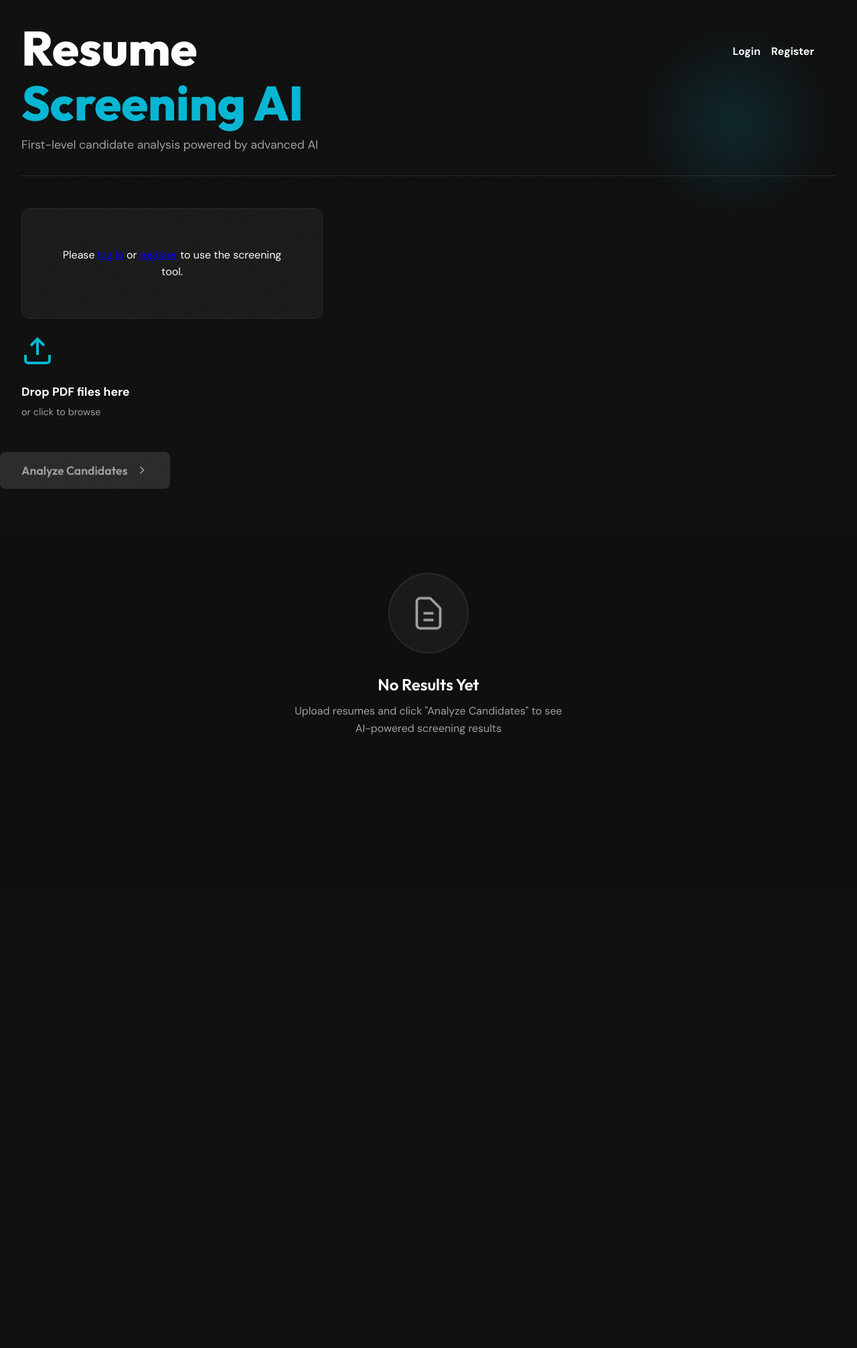
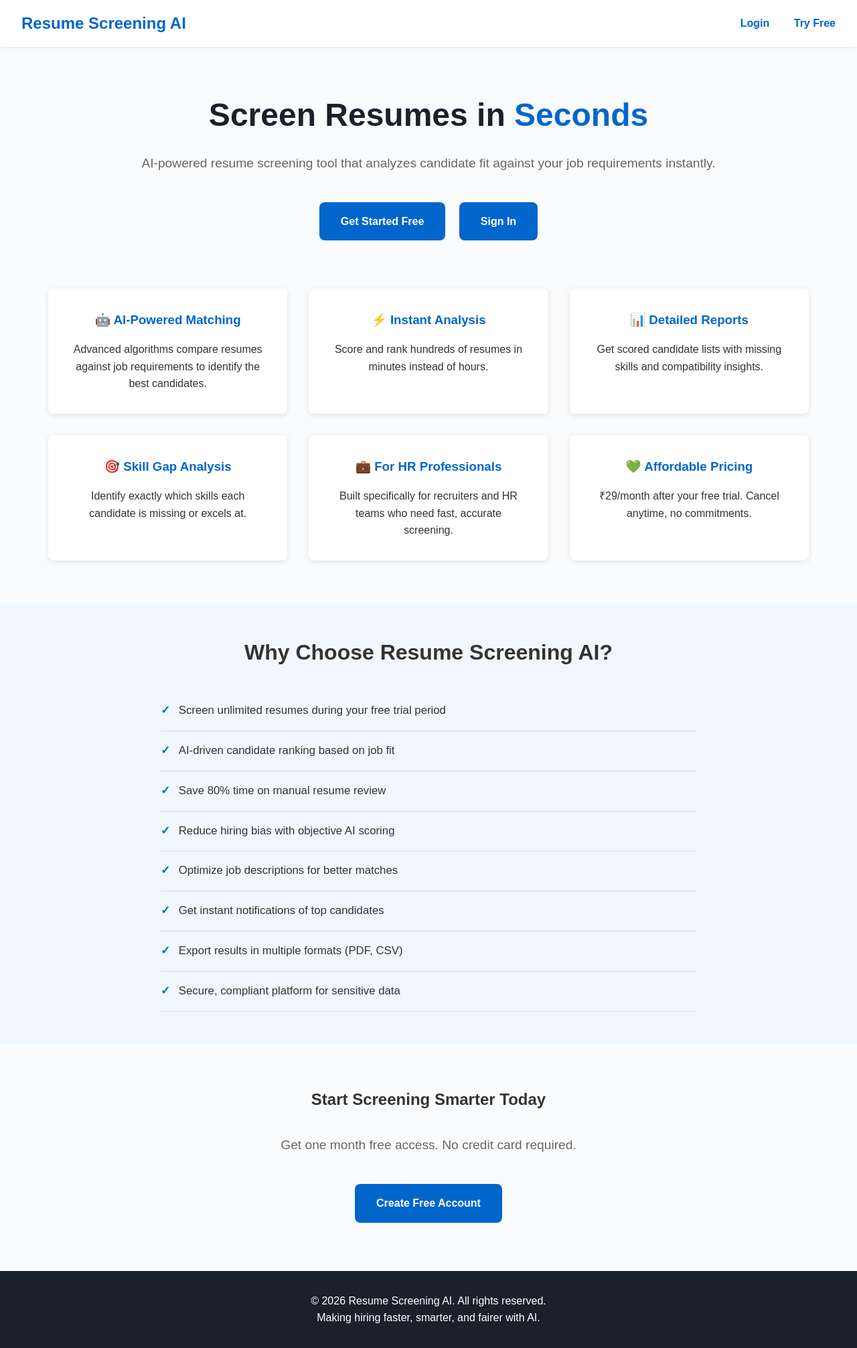
Before and after one commit to g72728719-cyber/resume-screening-ai, a Flask app: page / in a window 1280 px wide. Shown: the whole page at 67% size. Before the commit the page ends 1097 px from the top, so only its background shows below. Run offline with Flask 3, Linux system fonts and the light colour scheme.

Commit message:
add professional SEO optimization and landing page

```diff
--- a/flask_app.py
+++ b/flask_app.py
@@ -255,8 +255,10 @@
 
 @app.route('/')
 def index():
-    """Render the main page"""
-    # show login/register links if not authenticated
+    """Render the main page or landing page"""
+    # show landing page to unauthenticated users
+    if not current_user.is_authenticated:
+        return render_template('landing.html')
     return render_template('index.html')
 
 # ---------- authentication routes ----------------------------------------
@@ -564,6 +566,40 @@
     if 'otp_sent_at' not in cols:
         db.engine.execute('ALTER TABLE user ADD COLUMN otp_sent_at DATETIME')
 
+
+# ---- SEO Routes ----
+@app.route('/robots.txt')
+def robots():
+    return send_file('robots.txt', mimetype='text/plain')
+
+
+@app.route('/sitemap.xml')
+def sitemap():
+    from flask import Response
+    sitemap_xml = '''<?xml version="1.0" encoding="UTF-8"?>
+<urlset xmlns="http://www.sitemaps.org/schemas/sitemap/0.9">
+    <url>
+        <loc>https://resume-screening-ai-h1fv.onrender.com/</loc>
+        <lastmod>2026-02-26</lastmod>
+        <changefreq>weekly</changefreq>
+        <priority>1.0</priority>
+    </url>
+    <url>
+        <loc>https://resume-screening-ai-h1fv.onrender.com/register</loc>
+        <lastmod>2026-02-26</lastmod>
+        <changefreq>monthly</changefreq>
+        <priority>0.8</priority>
+    </url>
+    <url>
+        <loc>https://resume-screening-ai-h1fv.onrender.com/login</loc>
+        <lastmod>2026-02-26</lastmod>
+        <changefreq>monthly</changefreq>
+        <priority>0.8</priority>
+    </url>
+</urlset>'''
+    return Response(sitemap_xml, mimetype='application/xml')
+
+
 if __name__ == '__main__':
     logger.info("Starting Resume Screening AI Flask application...")
     db.create_all()
--- a/templates/index.html
+++ b/templates/index.html
@@ -47,13 +47,13 @@
                 {% if current_user.is_authenticated and current_user.is_active() %}
                 <div class="panel-card">
                     <div class="panel-header">
-                        <h2>Job Requirements</h2>
+                        <h2>Job Description</h2>
                         <span class="step-badge">Step 1</span>
                     </div>
                     <textarea
                         id="jobDescription"
                         class="job-description-input"
-                        placeholder="Paste the complete job description here...&#10;&#10;Include required skills, experience level, responsibilities, and qualifications."
+                        placeholder="Paste the job description, required skills, experience level, and qualifications here…"
                         rows="8"
                     ></textarea>
                 </div>
--- /dev/null
+++ b/templates/landing.html
@@ -0,0 +1,222 @@
+<!DOCTYPE html>
+<html lang="en">
+<head>
+    <meta charset="UTF-8">
+    <meta name="viewport" content="width=device-width, initial-scale=1.0">
+    <meta name="description" content="Resume Screening AI - Intelligent resume screening tool for HR professionals. Analyze resumes against job requirements using advanced AI technology.">
+    <meta name="keywords" content="resume screening, resume parser, candidate screening, AI recruiting, resume analysis, HR software, ATS">
+    <meta name="robots" content="index, follow">
+
+    <meta property="og:type" content="website">
+    <meta property="og:title" content="Resume Screening AI - Smart Resume Analysis for Recruiters">
+    <meta property="og:description" content="Screen hundreds of resumes instantly with AI-powered matching against job requirements.">
+    <meta property="og:url" content="https://resume-screening-ai-h1fv.onrender.com/">
+
+    <script type="application/ld+json">
+    {
+      "@context": "https://schema.org",
+      "@type": "Product",
+      "name": "Resume Screening AI",
+      "description": "AI-powered resume screening and candidate analysis platform for HR professionals",
+      "brand": "Resume Screening AI",
+      "offers": {
+        "@type": "Offer",
+        "price": "29",
+        "priceCurrency": "INR",
+        "url": "https://resume-screening-ai-h1fv.onrender.com/"
+      }
+    }
+    </script>
+
+    <title>Resume Screening AI - Automated Candidate Analysis Tool</title>
+    <style>
+        * {
+            margin: 0;
+            padding: 0;
+            box-sizing: border-box;
+        }
+        body {
+            font-family: 'DM Sans', sans-serif;
+            line-height: 1.6;
+            color: #333;
+            background: #fafbfc;
+        }
+        .navbar {
+            background: white;
+            padding: 1rem 2rem;
+            box-shadow: 0 1px 3px rgba(0,0,0,0.1);
+            display: flex;
+            justify-content: space-between;
+            align-items: center;
+        }
+        .navbar a {
+            margin-left: 2rem;
+            text-decoration: none;
+            color: #0066cc;
+            font-weight: 600;
+        }
+        .hero {
+            max-width: 1200px;
+            margin: 4rem auto 2rem;
+            padding: 0 2rem;
+            text-align: center;
+        }
+        h1 {
+            font-size: 3rem;
+            margin-bottom: 1rem;
+            color: #1a202c;
+        }
+        .highlight {
+            color: #0066cc;
+        }
+        .hero p {
+            font-size: 1.2rem;
+            color: #666;
+            margin-bottom: 2rem;
+            line-height: 1.8;
+        }
+        .cta-btn {
+            background: #0066cc;
+            color: white;
+            padding: 1rem 2rem;
+            border: none;
+            border-radius: 8px;
+            font-size: 1rem;
+            font-weight: 600;
+            cursor: pointer;
+            text-decoration: none;
+            display: inline-block;
+            margin: 0.5rem;
+            transition: background 0.3s;
+        }
+        .cta-btn:hover {
+            background: #0052a3;
+        }
+        .features {
+            max-width: 1200px;
+            margin: 4rem auto;
+            padding: 0 2rem;
+            display: grid;
+            grid-template-columns: repeat(auto-fit, minmax(300px, 1fr));
+            gap: 2rem;
+        }
+        .feature-card {
+            background: white;
+            padding: 2rem;
+            border-radius: 8px;
+            box-shadow: 0 2px 8px rgba(0,0,0,0.1);
+            text-align: center;
+        }
+        .feature-card h3 {
+            color: #0066cc;
+            margin-bottom: 1rem;
+        }
+        .benefits {
+            background: #f0f7ff;
+            padding: 3rem 2rem;
+            margin: 3rem 0;
+        }
+        .benefits h2 {
+            text-align: center;
+            margin-bottom: 2rem;
+            font-size: 2rem;
+        }
+        .benefits-list {
+            max-width: 800px;
+            margin: 0 auto;
+        }
+        .benefits-list li {
+            list-style: none;
+            padding: 1rem 0;
+            border-bottom: 1px solid #ddd;
+            font-size: 1.05rem;
+        }
+        .benefits-list li:before {
+            content: "✓ ";
+            color: #0066cc;
+            font-weight: bold;
+            margin-right: 0.5rem;
+        }
+        footer {
+            background: #1a202c;
+            color: white;
+            text-align: center;
+            padding: 2rem;
+            margin-top: 4rem;
+        }
+        @media (max-width: 768px) {
+            h1 { font-size: 2rem; }
+            .navbar { flex-direction: column; }
+            .navbar a { margin: 0.5rem; }
+        }
+    </style>
+</head>
+<body>
+    <nav class="navbar">
+        <h1 style="margin:0; color:#0066cc; font-size:1.5rem;">Resume Screening <strong>AI</strong></h1>
+        <div>
+            <a href="{{ url_for('login') }}">Login</a>
+            <a href="{{ url_for('register') }}">Try Free</a>
+        </div>
+    </nav>
+
+    <section class="hero">
+        <h1>Screen Resumes in <span class="highlight">Seconds</span></h1>
+        <p>AI-powered resume screening tool that analyzes candidate fit against your job requirements instantly.</p>
+        <a href="{{ url_for('register') }}" class="cta-btn">Get Started Free</a>
+        <a href="{{ url_for('login') }}" class="cta-btn">Sign In</a>
+    </section>
+
+    <section class="features">
+        <div class="feature-card">
+            <h3>🤖 AI-Powered Matching</h3>
+            <p>Advanced algorithms compare resumes against job requirements to identify the best candidates.</p>
+        </div>
+        <div class="feature-card">
+            <h3>⚡ Instant Analysis</h3>
+            <p>Score and rank hundreds of resumes in minutes instead of hours.</p>
+        </div>
+        <div class="feature-card">
+            <h3>📊 Detailed Reports</h3>
+            <p>Get scored candidate lists with missing skills and compatibility insights.</p>
+        </div>
+        <div class="feature-card">
+            <h3>🎯 Skill Gap Analysis</h3>
+            <p>Identify exactly which skills each candidate is missing or excels at.</p>
+        </div>
+        <div class="feature-card">
+            <h3>💼 For HR Professionals</h3>
+            <p>Built specifically for recruiters and HR teams who need fast, accurate screening.</p>
+        </div>
+        <div class="feature-card">
+            <h3>💚 Affordable Pricing</h3>
+            <p>₹29/month after your free trial. Cancel anytime, no commitments.</p>
+        </div>
+    </section>
+
+    <section class="benefits">
+        <h2>Why Choose Resume Screening AI?</h2>
+        <ul class="benefits-list">
+            <li>Screen unlimited resumes during your free trial period</li>
+            <li>AI-driven candidate ranking based on job fit</li>
+            <li>Save 80% time on manual resume review</li>
+            <li>Reduce hiring bias with objective AI scoring</li>
+            <li>Optimize job descriptions for better matches</li>
+            <li>Get instant notifications of top candidates</li>
+            <li>Export results in multiple formats (PDF, CSV)</li>
+            <li>Secure, compliant platform for sensitive data</li>
+        </ul>
+    </section>
+
+    <section class="hero">
+        <h2>Start Screening Smarter Today</h2>
+        <p style="margin:2rem 0;">Get one month free access. No credit card required.</p>
+        <a href="{{ url_for('register') }}" class="cta-btn">Create Free Account</a>
+    </section>
+
+    <footer>
+        <p>&copy; 2026 Resume Screening AI. All rights reserved.</p>
+        <p>Making hiring faster, smarter, and fairer with AI.</p>
+    </footer>
+</body>
+</html>
```
Also changed, not shown: robots.txt (added, +12 -0 lines).
